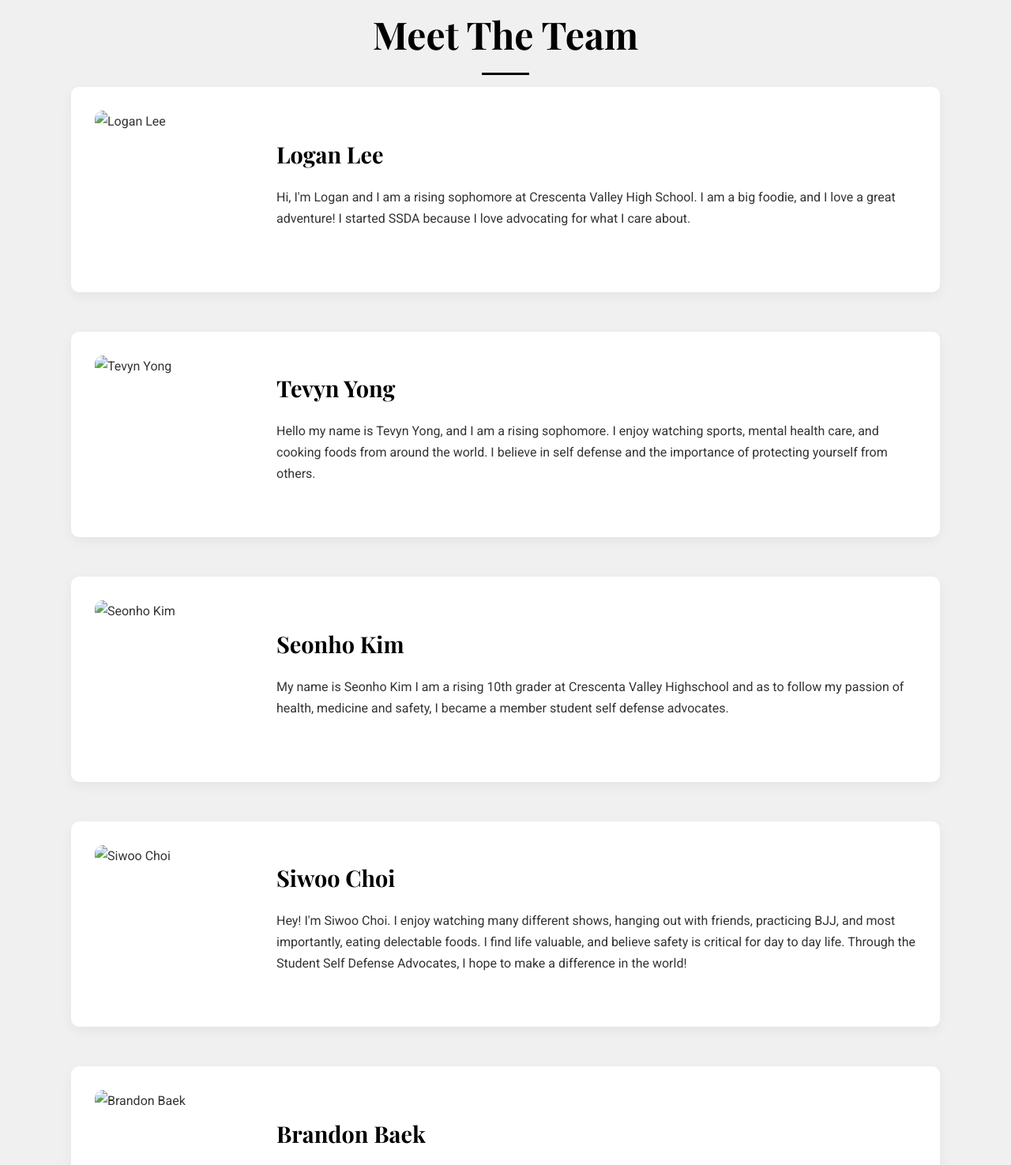
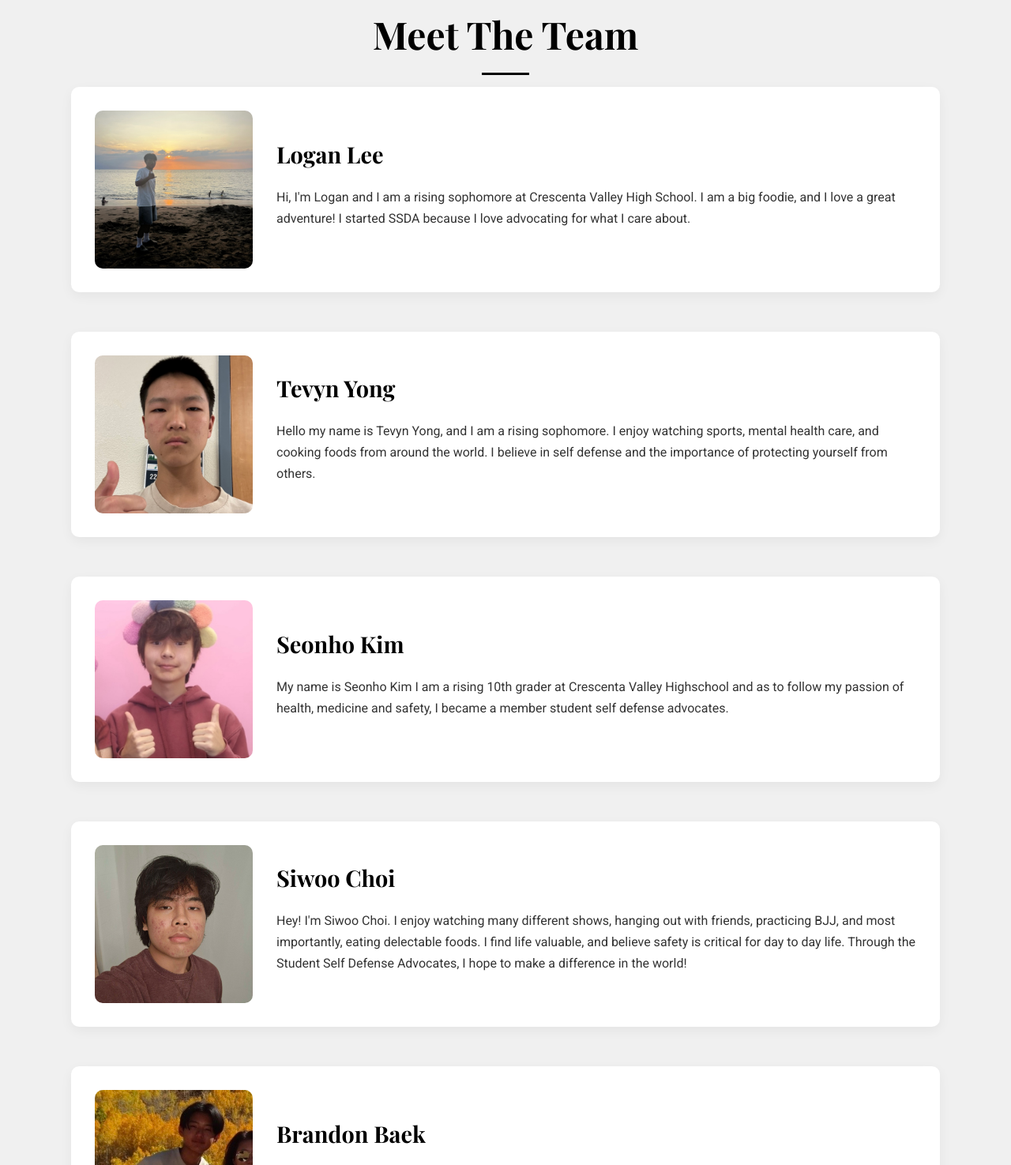
Before and after one commit to seonkim1003/SSDA_Website, a plain HTML site: page about.html in a window 1280 px wide. Shown: the part 1325-2800 px from the top of the page at 79% size. Drawn offline with nearby package versions, Linux system fonts and the light colour scheme.

Commit message:
Update about.html

```diff
--- a/about.html
+++ b/about.html
@@ -11,7 +11,7 @@
     <!-- Navigation Bar -->
     <nav>
         <a href="index.html" class="nav-logo">
-            <img src="IMG_6020.png" alt="SSDA Logo">
+            <img src="assets/logo.png" alt="SSDA Logo">
             <span>Student Self Defense Advocates</span>
         </a>
         <ul>
@@ -45,7 +45,7 @@
                 <div class="team-grid">
                     <!-- Logan Lee -->
                     <div class="team-member">
-                        <img src="IMG_8778.jpeg" alt="Logan Lee">
+                        <img src="assets/team/logan.jpeg" alt="Logan Lee">
                         <div class="member-info">
                             <h3>Logan Lee</h3>
                             <p>Hi, I'm Logan and I am a rising sophomore at Crescenta Valley High School. I am a big foodie, and I love a great adventure! I started SSDA because I love advocating for what I care about.</p>
@@ -53,7 +53,7 @@
                     </div>
                     <!-- Tevyn Yong -->
                     <div class="team-member">
-                        <img src="IMG_8785.jpeg" alt="Tevyn Yong">
+                        <img src="assets/team/tevyn.jpeg" alt="Tevyn Yong">
                         <div class="member-info">
                             <h3>Tevyn Yong</h3>
                             <p>Hello my name is Tevyn Yong, and I am a rising sophomore. I enjoy watching sports, mental health care, and cooking foods from around the world. I believe in self defense and the importance of protecting yourself from others.</p>
@@ -61,7 +61,7 @@
                     </div>
                     <!-- Seonho Kim -->
                     <div class="team-member">
-                        <img src="IMG_8784.jpeg" alt="Seonho Kim">
+                        <img src="assets/team/seonho.jpeg" alt="Seonho Kim">
                         <div class="member-info">
                             <h3>Seonho Kim</h3>
                             <p>My name is Seonho Kim I am a rising 10th grader at Crescenta Valley Highschool and as to follow my passion of health, medicine and safety, I became a member student self defense advocates.</p>
@@ -69,7 +69,7 @@
                     </div>
                      <!-- Siwoo Choi -->
                     <div class="team-member">
-                        <img src="IMG_8786.jpeg" alt="Siwoo Choi">
+                        <img src="assets/team/siwoo.jpeg" alt="Siwoo Choi">
                         <div class="member-info">
                             <h3>Siwoo Choi</h3>
                             <p>Hey! I'm Siwoo Choi. I enjoy watching many different shows, hanging out with friends, practicing BJJ, and most importantly, eating delectable foods. I find life valuable, and believe safety is critical for day to day life. Through the Student Self Defense Advocates, I hope to make a difference in the world!</p>
@@ -77,7 +77,7 @@
                     </div>
                     <!-- Brandon Baek -->
                     <div class="team-member">
-                        <img src="IMG_5158_Original.jpeg" alt="Brandon Baek">
+                        <img src="assets/team/brandon.jpeg" alt="Brandon Baek">
                         <div class="member-info">
                             <h3>Brandon Baek</h3>
                             <p>I’m Brandon and I love sleeping and researching AI. I value keeping everyone, even strangers, safe in an increasingly dangerous world, leading me to join Student Self Defense Advocates.</p>
```
